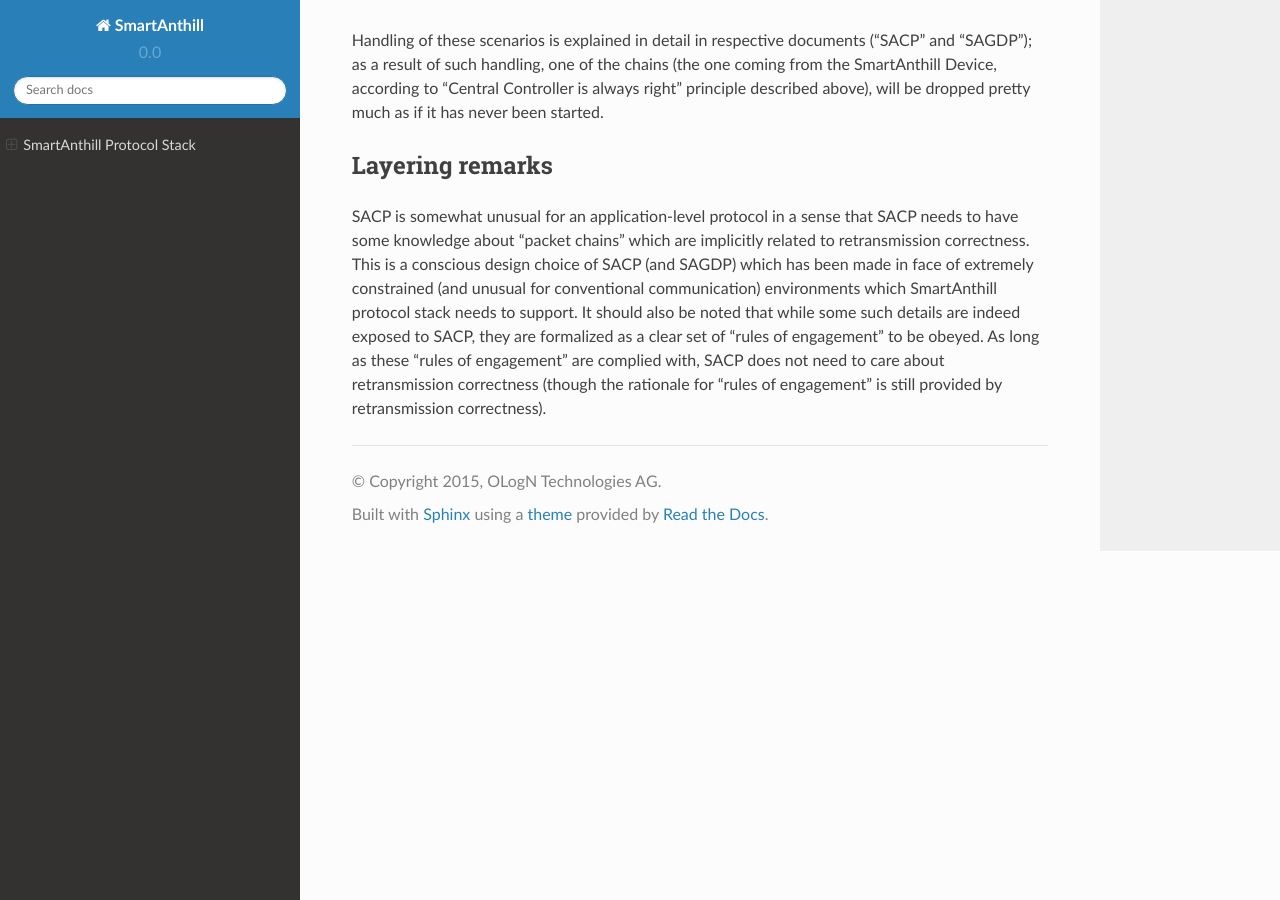
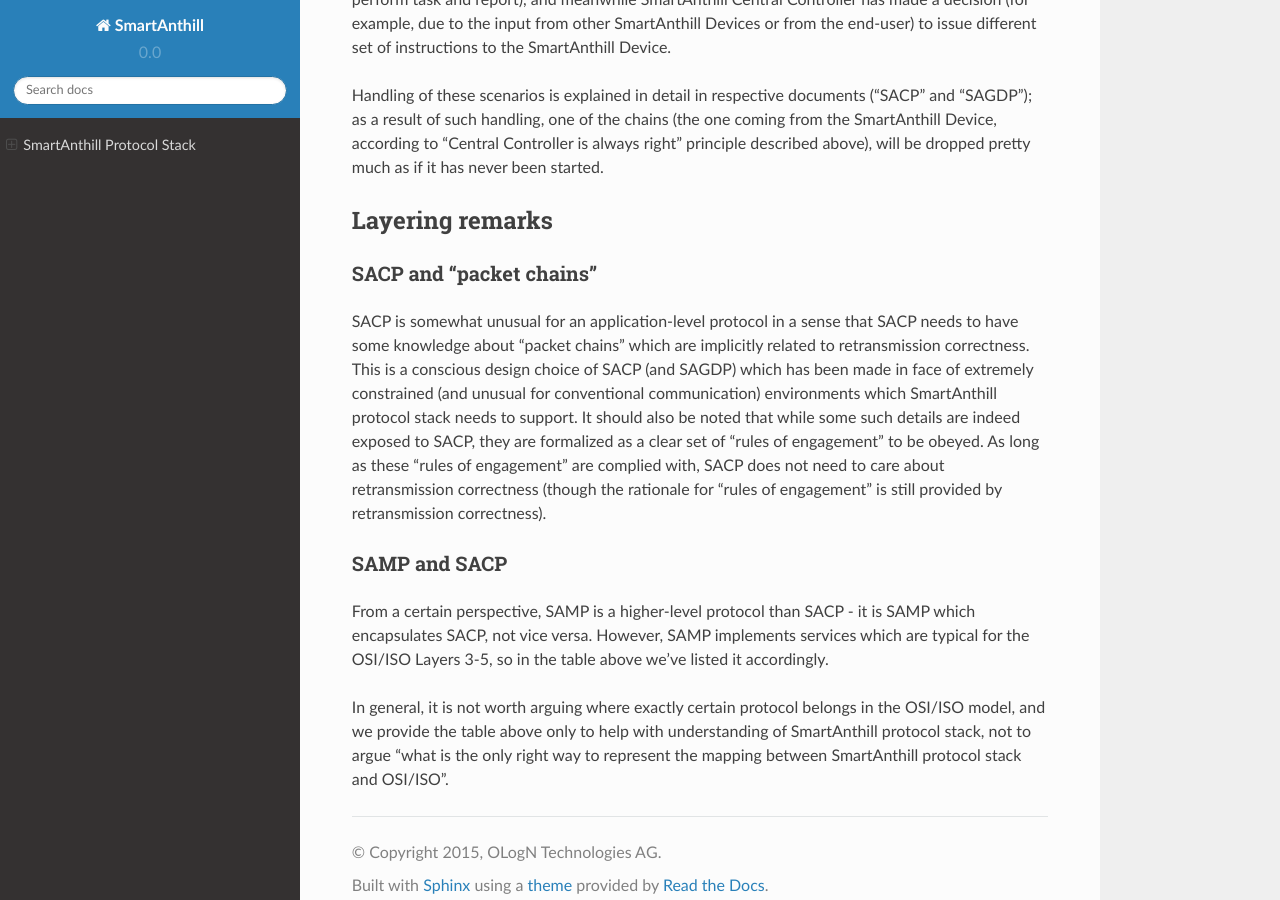
Before and after one commit to smartanthill/smartanthill2_0, a Sphinx documentation site: the page built from docs/design-documents/protocols/smartanthill-protocol-stack.rst, in a window 1280 px wide and 900 px high, scrolled down 3400 px. Built offline with Sphinx 7.4.7 and the Read the Docs theme 2.0.0, drawn with Linux system fonts in a browser that asks for light colours; some of the changed text lies outside the part shown.

Commit message:
SACP v0.1.1: added remark about SAMP/SACP layering

```diff
--- a/docs/design-documents/protocols/smartanthill-protocol-stack.rst
+++ b/docs/design-documents/protocols/smartanthill-protocol-stack.rst
@@ -49,6 +49,8 @@ Relation between SmartAnthill protocol stack and OSI/ISO network model
 +--------+----------+---+------------------+-----------------------+----------------------+------------------------+
 | 1      | Physical     | Physical         |                       | Physical             | Physical               |
 +--------+--------------+------------------+-----------------------+----------------------+------------------------+
+
+.. [1] See note in "Layering Remarks" -> "SAMP and SACP" section below
 
 SmartAnthill protocol stack consists of the following protocols:
 
@@ -94,4 +96,14 @@ Handling of these scenarios is explained in detail in respective documents ("SAC
 Layering remarks
 ----------------
 
+SACP and "packet chains"
+^^^^^^^^^^^^^^^^^^^^^^^^
+
 SACP is somewhat unusual for an application-level protocol in a sense that SACP needs to have some knowledge about "packet chains" which are implicitly related to retransmission correctness. This is a conscious design choice of SACP (and SAGDP) which has been made in face of extremely constrained (and unusual for conventional communication) environments which SmartAnthill protocol stack needs to support. It should also be noted that while some such details are indeed exposed to SACP, they are formalized as a clear set of “rules of engagement” to be obeyed. As long as these “rules of engagement” are complied with, SACP does not need to care about retransmission correctness (though the rationale for “rules of engagement” is still provided by retransmission correctness).
+
+SAMP and SACP
+^^^^^^^^^^^^^
+
+From a certain perspective, SAMP is a higher-level protocol than SACP - it is SAMP which encapsulates SACP, not vice versa. However, SAMP implements services which are typical for the OSI/ISO Layers 3-5, so in the table above we've listed it accordingly.
+
+In general, it is not worth arguing where exactly certain protocol belongs in the OSI/ISO model, and we provide the table above only to help  with understanding of SmartAnthill protocol stack, not to argue "what is the only right way to represent the mapping between SmartAnthill protocol stack and OSI/ISO".
```
Also changed, not shown: other parts of docs/design-documents/protocols/smartanthill-protocol-stack.rst (+2 -2 lines).
